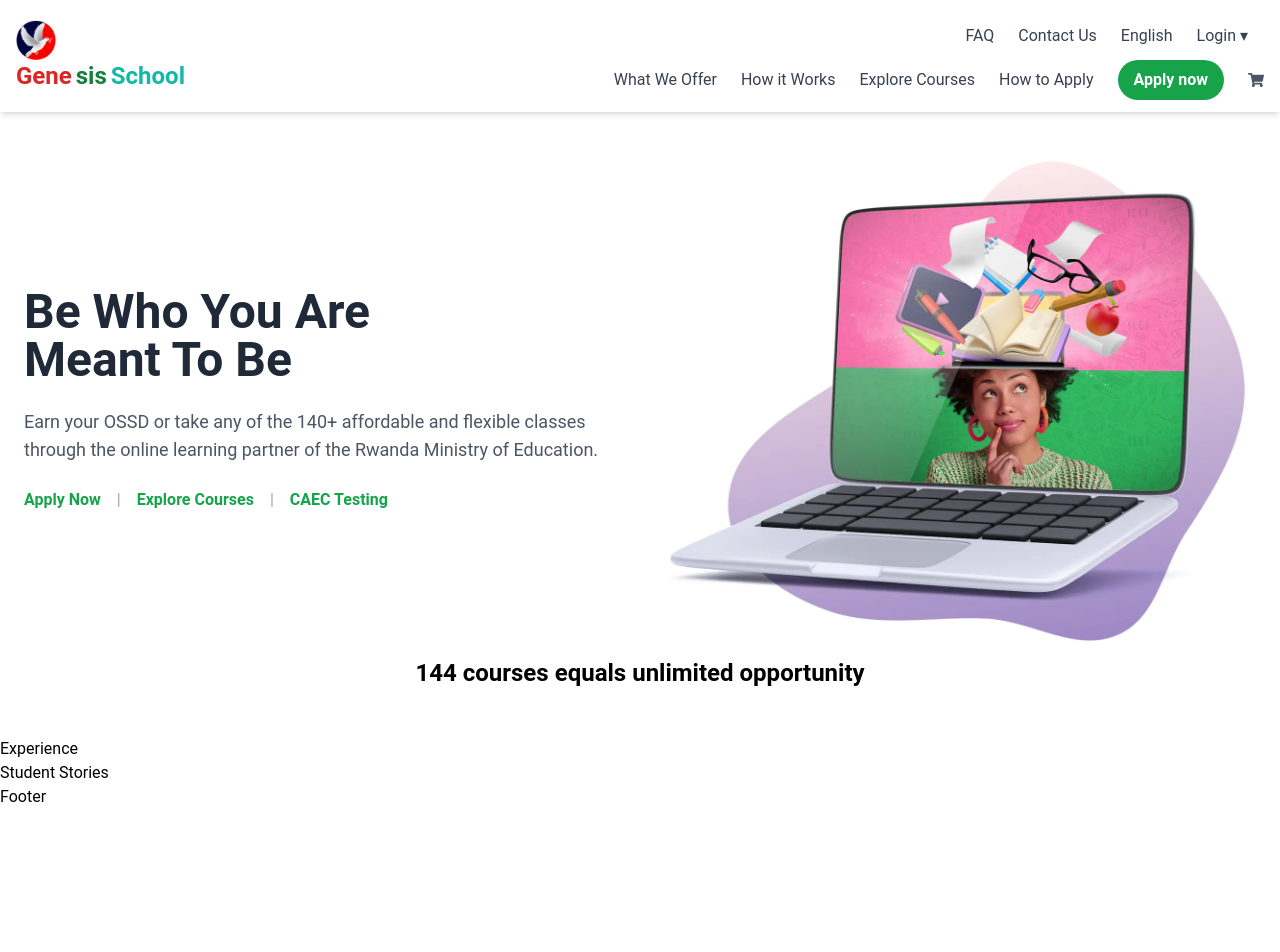
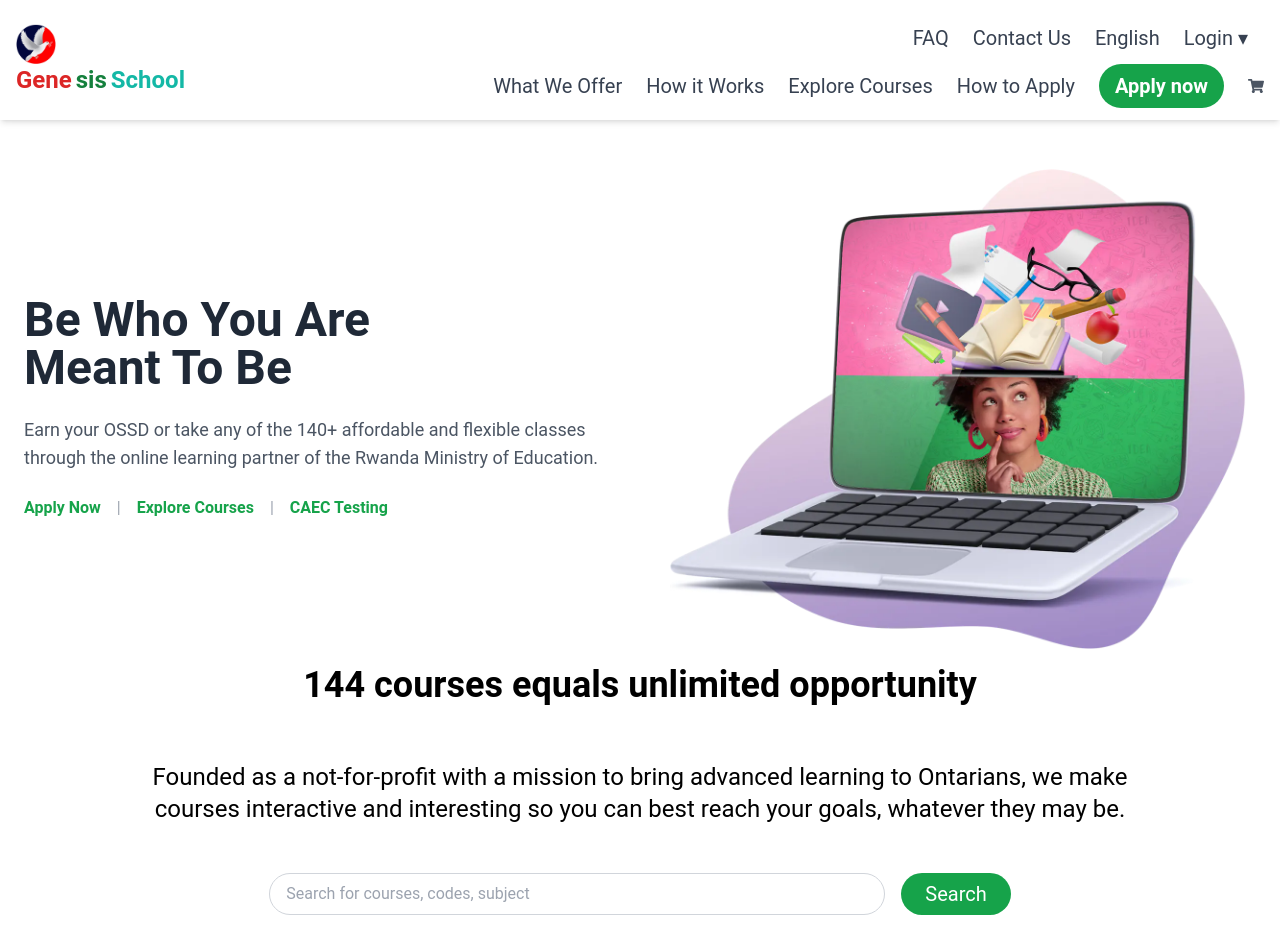
Before and after one commit to bahati-hakizimana/genesis_online_school, a React (Vite) app: page / in a window 1280 px wide. Shown: the top 952 px of the page. Before the commit the page ends 809 px from the top, so only its background shows below. Built offline with nearby package versions, Linux system fonts and the light colour scheme.

Commit message:
feat:adding Hero section with search

```diff
--- a/src/components/guest/HomeGuest.jsx
+++ b/src/components/guest/HomeGuest.jsx
@@ -4,6 +4,7 @@
 import Hero from "./pages/Hero";
 import Navbar from "./pages/Navbar";
 import StudStories from "./pages/StudStories";
+import Feature from "./pages/Feature";
 
 const HomeGuest = () =>{
     return(
@@ -11,6 +12,7 @@
         {/* <Header /> */}
         <Navbar />
         <Hero />
+        <Feature />
         <Experience />
         <StudStories />
         <Footer />
--- a/src/components/guest/pages/Feature.jsx
+++ b/src/components/guest/pages/Feature.jsx
@@ -2,8 +2,11 @@
 
 function Feature() {
   return (
-    <div>
-      Featured
+    <div className=' w-full bg-white py-12'>
+
+      <div className=' max-w-7xl items-center px-6'>
+        <h1 className=' text-2xl text-center '>FEATURED COURSES</h1>
+      </div>
     </div>
   )
 }
--- a/src/components/guest/pages/Header.jsx
+++ b/src/components/guest/pages/Header.jsx
@@ -1,4 +1,5 @@
 import  { useState } from 'react';
+import { Link } from 'react-router-dom';
 // import { FaSearch } from 'react-icons/fa';
 
 function Header() {
@@ -10,22 +11,21 @@
 
         {/* Desktop Nav */}
         <nav className="hidden md:flex space-x-6 items-end">
-
-          <a href="#" className="text-gray-700 hover:text-black">FAQ</a>
-          <a href="#" className="text-gray-700 hover:text-black">Contact Us</a>
-          <a href="#" className="text-gray-700 hover:text-black">English</a>
+            <Link to="" className="text-gray-700 text-xl hover:text-green-500 hover:border-b cursor-pointer hover:border-blue-500">FAQ</Link>
+            <Link to="" className="text-gray-700 text-xl hover:text-green-500 hover:border-b hover:border-blue-500 cursor-pointer">Contact Us</Link>
+            <Link to="" className="text-gray-700 text-xl hover:text-green-500 hover:border-b hover:border-blue-500 cursor-pointer">English</Link>
 
           <div className="relative">
             <button
               onClick={() => setLoginDropdown(!loginDropdown)}
-              className="text-gray-700 hover:text-black focus:outline-none"
+              className="text-gray-700 text-xl hover:text-black focus:outline-none"
             >
               Login ▾
             </button>
             {loginDropdown && (
               <div className="absolute top-full right-0 mt-2 w-40 bg-white border rounded shadow-lg">
-                <a href="#" className="block px-4 py-2 hover:bg-gray-100">Student Login</a>
-                <a href="#" className="block px-4 py-2 hover:bg-gray-100">Admin Login</a>
+                <Link to="#" className="block px-4 py-2 text-xl hover:bg-gray-100">Student Login</Link>
+                <Link to="#" className="block px-4 py-2 text-xl hover:bg-gray-100">Admin Login</Link>
               </div>
             )}
           </div>
--- a/src/components/guest/pages/Hero.jsx
+++ b/src/components/guest/pages/Hero.jsx
@@ -1,5 +1,6 @@
 import React from "react";
 import heroImage from "../../../assets/images/TVO.webp";
+import { Link } from "react-router-dom";
 
 function Hero() {
   return (
@@ -16,17 +17,17 @@
             of Education.
           </p>
           <div className="flex flex-wrap items-center space-x-4">
-            <a href="#" className="text-green-600 font-semibold hover:underline">
+            <Link to="#" className="text-green-600 font-semibold hover:underline">
               Apply Now
-            </a>
+            </Link>
             <span className="text-gray-400">|</span>
-            <a href="#" className="text-green-600 font-semibold hover:underline">
+            <Link to="#" className="text-green-600 font-semibold hover:underline">
               Explore Courses
-            </a>
+            </Link>
             <span className="text-gray-400">|</span>
-            <a href="#" className="text-green-600 font-semibold hover:underline">
+            <Link to="#" className="text-green-600 font-semibold hover:underline">
               CAEC Testing
-            </a>
+            </Link>
           </div>
         </div>
 
@@ -43,7 +44,21 @@
       <div className="max-w-7xl mx-auto grid grid-cols-1 md:grid-cols-1 gap-10 items-center px-6">
 
         <div className="mt-4">
-          <h1 className=" text-2xl font-bold text-center">144 courses equals unlimited opportunity</h1>
+          <h1 className=" text-4xl font-bold text-center">144 courses equals unlimited opportunity</h1>
+        </div>
+
+        <div className=" mt-2">
+          <p className=" text-bold mt-2 text-2xl text-center">
+            Founded as a not-for-profit with a mission to bring advanced learning to Ontarians, we make <br /> courses interactive and interesting so you can best reach your goals, whatever they may be.
+          </p>
+        </div>
+
+        <div className="mt-2 flex justify-center gap-4">
+
+          <input type="text" placeholder="Search for courses, codes, subject" className=" py-2 px-4 rounded-full w-1/2 border border-gray-300" />
+
+          <button className=" bg-green-600 px-6 py-1 rounded-full text-white text-xl text-center">Search</button>
+
         </div>
       </div>
     </div>
--- a/src/components/guest/pages/Navbar.jsx
+++ b/src/components/guest/pages/Navbar.jsx
@@ -2,6 +2,7 @@
 import { FaSearch, FaShoppingCart, FaBars, FaTimes } from 'react-icons/fa';
 import Header from './Header';
 import logo from '../../../assets/images/GenesisOfficialLogo.png'
+import { Link } from 'react-router-dom';
 
 function Navbar() {
   const [mobileMenuOpen, setMobileMenuOpen] = useState(false);
@@ -12,14 +13,14 @@
       <div className="max-w-7xl mx-auto px-4 py-3 flex justify-between items-center">
         {/* Logo */}
 
-        <div>
+        <Link to="/" className=' cursor-pointer'>
           <img className='w-10 h-10' src={logo} alt="Offical logo" />
           <div className="flex items-center space-x-1">
           <span className="text-red-600 text-2xl font-bold">Gene</span>
           <span className="text-green-700 text-2xl font-bold">sis</span>
           <span className="text-teal-500 text-2xl font-bold">School</span>
         </div>
-        </div>
+        </Link>
 
 
         {/* Desktop Nav */}
@@ -28,12 +29,12 @@
           <Header />
 
           <nav className="hidden md:flex space-x-6 items-center">
-          <a href="#" className="text-gray-700 hover:text-black">What We Offer</a>
-          <a href="#" className="text-gray-700 hover:text-black">How it Works</a>
-          <a href="#" className="text-gray-700 hover:text-black">Explore Courses</a>
-          <a href="#" className="text-gray-700 hover:text-black">How to Apply</a>
+          <Link to="#" className="text-gray-700 hover:border-b text-xl hover:border-blue-500 cursor-pointer hover:text-green-500">What We Offer</Link>
+          <Link to="#" className="text-gray-700 text-xl hover:text-green-500 hover:border-b hover:border-blue-500 cursor-pointer">How it Works</Link>
+          <Link to="#" className="text-gray-700 text-xl hover:text-green-500 hover:border-b hover:border-blue-500">Explore Courses</Link>
+          <Link to="#" className="text-gray-700 text-xl hover:text-green-500 hover:border-b hover:border-blue-500">How to Apply</Link>
 
-          <a href="#" className="bg-green-600 text-white px-4 py-2 rounded-full font-semibold hover:bg-green-700 transition">Apply now</a>
+          <Link to="#" className="bg-green-600 text-xl text-white px-4 py-2 rounded-full font-semibold hover:bg-green-700 transition">Apply now</Link>
           <FaShoppingCart className="text-gray-600 cursor-pointer" />
         </nav>
 
@@ -52,22 +53,22 @@
       {/* Mobile Menu */}
       {mobileMenuOpen && (
         <div className="md:hidden px-4 pb-4 space-y-3">
-          <a href="#" className="block text-gray-700">What We Offer</a>
-          <a href="#" className="block text-gray-700">How it Works</a>
-          <a href="#" className="block text-gray-700">Explore Courses</a>
-          <a href="#" className="block text-gray-700">How to Apply</a>
+          <Link to="#" className="block text-gray-700">What We Offer</Link>
+          <Link to="#" className="block text-gray-700">How it Works</Link>
+          <Link to="#" className="block text-gray-700">Explore Courses</Link>
+          <Link to="#" className="block text-gray-700">How to Apply</Link>
           <div className="block text-gray-700">
             <button onClick={() => setLoginDropdown(!loginDropdown)}>
               Login ▾
             </button>
             {loginDropdown && (
               <div className="ml-4 mt-1">
-                <a href="#" className="block hover:underline">Student Login</a>
-                <a href="#" className="block hover:underline">Admin Login</a>
+                <Link to="#" className="block hover:underline">Student Login</Link>
+                <Link to="#" className="block hover:underline">Admin Login</Link>
               </div>
             )}
           </div>
-          <a href="#" className="block bg-green-600 text-white px-4 py-2 rounded-full text-center font-semibold">Apply now</a>
+          <Link to="#" className="block bg-green-600 text-white px-4 py-2 rounded-full text-center font-semibold">Apply now</Link>
         </div>
       )}
     </header>
--- a/src/index.css
+++ b/src/index.css
@@ -1,3 +1,7 @@
+
+@import url("https://fonts.googleapis.com/css2?family=DM+Sans:ital,opsz,wght@0,9..40,100..1000;1,9..40,100..1000&display=swap");
+@import url("https://fonts.googleapis.com/css2?family=Bebas+Neue&display=swap");
+
 @tailwind base;
 @tailwind components;
 @tailwind utilities;
```
